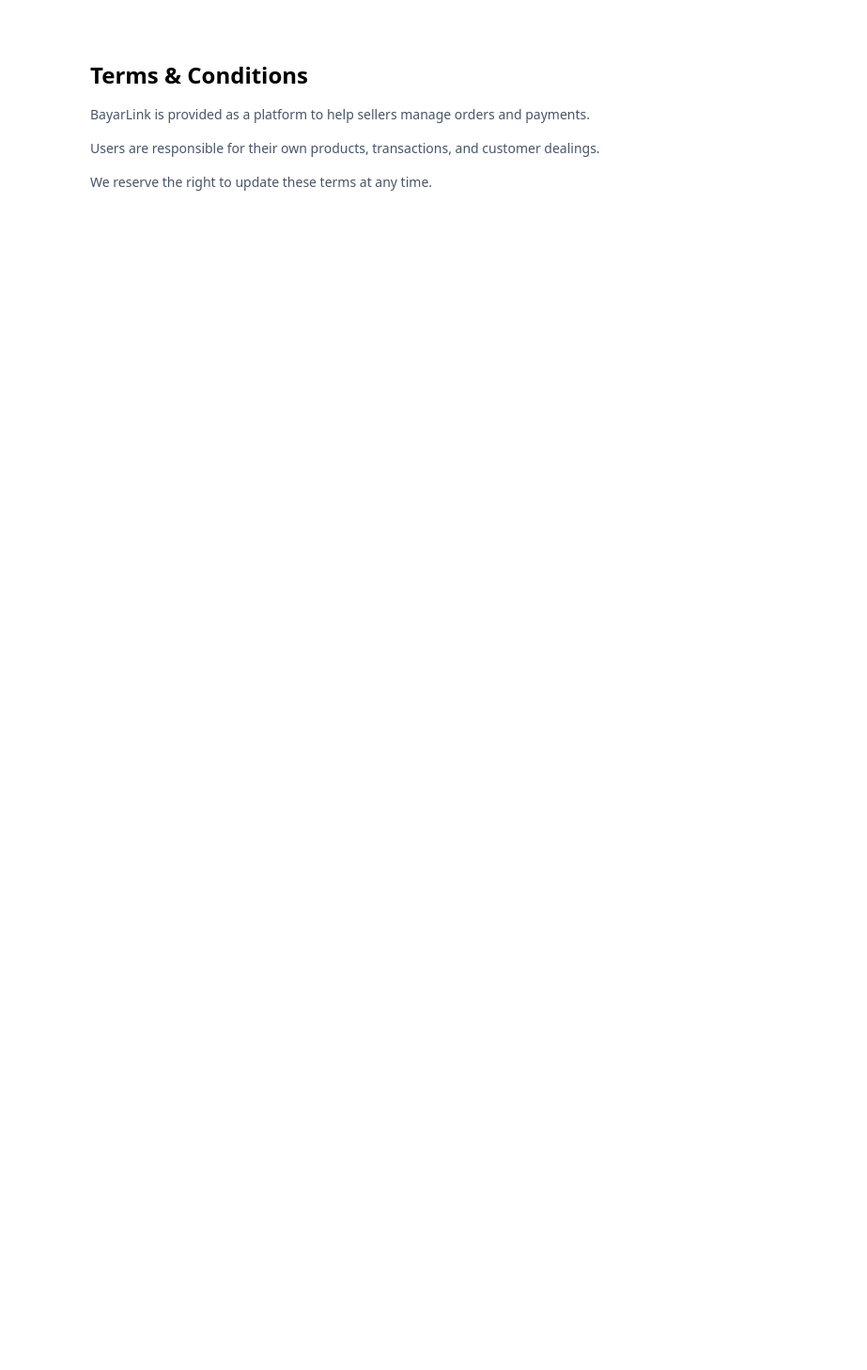
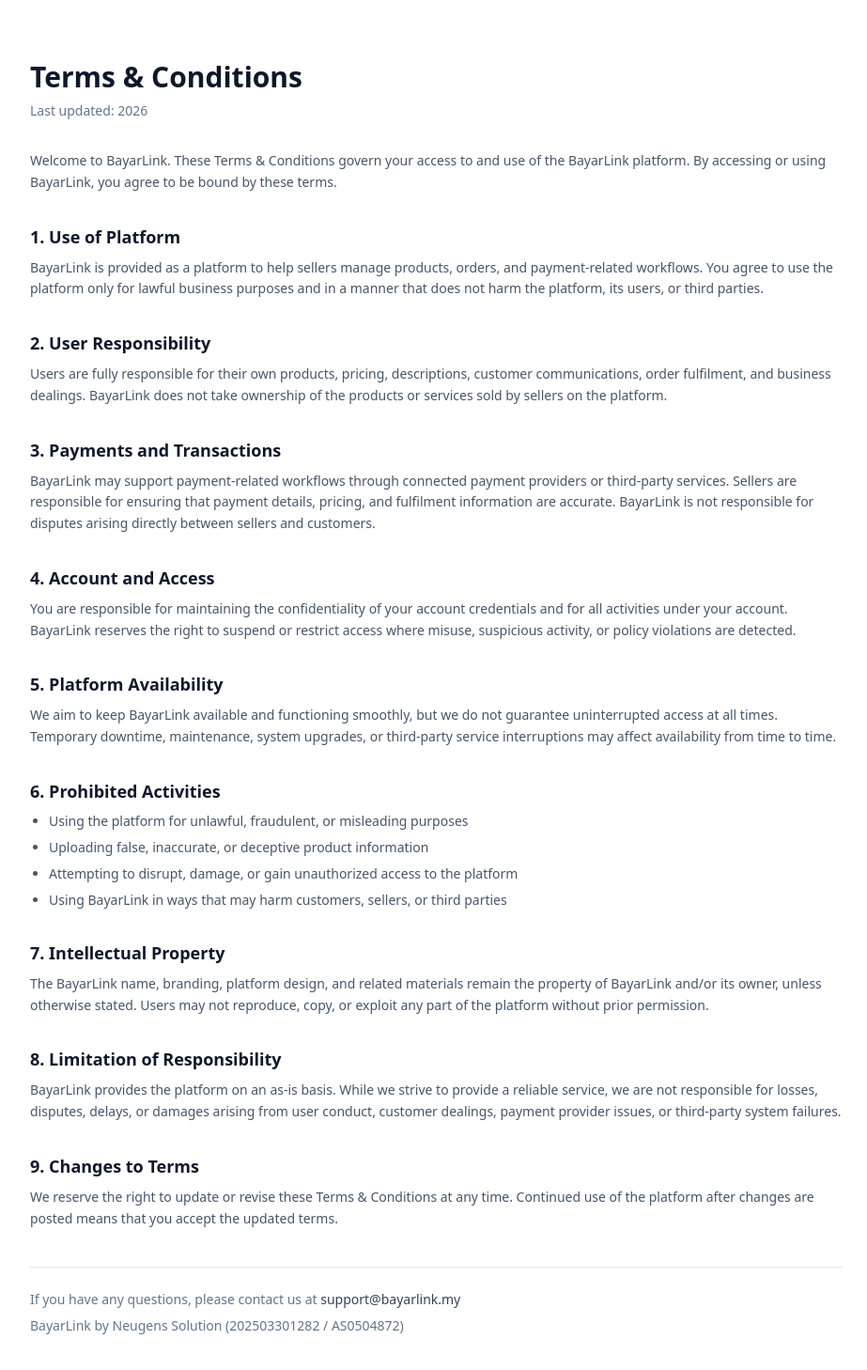
Before and after one commit to maizhakimm/pay-link, a Next.js app: page /terms in a window 1280 px wide. Shown: the top 1458 px of the page at 94% size, without its empty margins (176-1099 px from the left). Before the commit the page ends 800 px from the top, so only its background shows below. Built offline with nearby package versions, Linux system fonts and the light colour scheme.

Commit message:
Update page.tsx

```diff
--- a/src/app/terms/page.tsx
+++ b/src/app/terms/page.tsx
@@ -1,19 +1,142 @@
 export default function TermsPage() {
   return (
-    <main className="max-w-3xl mx-auto px-4 py-16">
-      <h1 className="text-2xl font-bold mb-4">Terms & Conditions</h1>
+    <main className="max-w-4xl mx-auto px-4 py-16">
+      <h1 className="text-3xl font-bold mb-2 text-slate-900">
+        Terms & Conditions
+      </h1>
 
-      <p className="text-sm text-slate-600 mb-4">
-        BayarLink is provided as a platform to help sellers manage orders and payments.
+      <p className="text-sm text-slate-500 mb-8">
+        Last updated: {new Date().getFullYear()}
       </p>
 
-      <p className="text-sm text-slate-600 mb-4">
-        Users are responsible for their own products, transactions, and customer dealings.
-      </p>
+      <section className="mb-8">
+        <p className="text-sm text-slate-600 leading-relaxed">
+          Welcome to BayarLink. These Terms & Conditions govern your access to
+          and use of the BayarLink platform. By accessing or using BayarLink,
+          you agree to be bound by these terms.
+        </p>
+      </section>
 
-      <p className="text-sm text-slate-600">
-        We reserve the right to update these terms at any time.
-      </p>
+      <section className="mb-8">
+        <h2 className="text-lg font-semibold text-slate-900 mb-2">
+          1. Use of Platform
+        </h2>
+        <p className="text-sm text-slate-600 leading-relaxed">
+          BayarLink is provided as a platform to help sellers manage products,
+          orders, and payment-related workflows. You agree to use the platform
+          only for lawful business purposes and in a manner that does not harm
+          the platform, its users, or third parties.
+        </p>
+      </section>
+
+      <section className="mb-8">
+        <h2 className="text-lg font-semibold text-slate-900 mb-2">
+          2. User Responsibility
+        </h2>
+        <p className="text-sm text-slate-600 leading-relaxed">
+          Users are fully responsible for their own products, pricing,
+          descriptions, customer communications, order fulfilment, and business
+          dealings. BayarLink does not take ownership of the products or
+          services sold by sellers on the platform.
+        </p>
+      </section>
+
+      <section className="mb-8">
+        <h2 className="text-lg font-semibold text-slate-900 mb-2">
+          3. Payments and Transactions
+        </h2>
+        <p className="text-sm text-slate-600 leading-relaxed">
+          BayarLink may support payment-related workflows through connected
+          payment providers or third-party services. Sellers are responsible for
+          ensuring that payment details, pricing, and fulfilment information are
+          accurate. BayarLink is not responsible for disputes arising directly
+          between sellers and customers.
+        </p>
+      </section>
+
+      <section className="mb-8">
+        <h2 className="text-lg font-semibold text-slate-900 mb-2">
+          4. Account and Access
+        </h2>
+        <p className="text-sm text-slate-600 leading-relaxed">
+          You are responsible for maintaining the confidentiality of your
+          account credentials and for all activities under your account.
+          BayarLink reserves the right to suspend or restrict access where
+          misuse, suspicious activity, or policy violations are detected.
+        </p>
+      </section>
+
+      <section className="mb-8">
+        <h2 className="text-lg font-semibold text-slate-900 mb-2">
+          5. Platform Availability
+        </h2>
+        <p className="text-sm text-slate-600 leading-relaxed">
+          We aim to keep BayarLink available and functioning smoothly, but we do
+          not guarantee uninterrupted access at all times. Temporary downtime,
+          maintenance, system upgrades, or third-party service interruptions may
+          affect availability from time to time.
+        </p>
+      </section>
+
+      <section className="mb-8">
+        <h2 className="text-lg font-semibold text-slate-900 mb-2">
+          6. Prohibited Activities
+        </h2>
+        <ul className="list-disc pl-5 text-sm text-slate-600 space-y-2">
+          <li>Using the platform for unlawful, fraudulent, or misleading purposes</li>
+          <li>Uploading false, inaccurate, or deceptive product information</li>
+          <li>Attempting to disrupt, damage, or gain unauthorized access to the platform</li>
+          <li>Using BayarLink in ways that may harm customers, sellers, or third parties</li>
+        </ul>
+      </section>
+
+      <section className="mb-8">
+        <h2 className="text-lg font-semibold text-slate-900 mb-2">
+          7. Intellectual Property
+        </h2>
+        <p className="text-sm text-slate-600 leading-relaxed">
+          The BayarLink name, branding, platform design, and related materials
+          remain the property of BayarLink and/or its owner, unless otherwise
+          stated. Users may not reproduce, copy, or exploit any part of the
+          platform without prior permission.
+        </p>
+      </section>
+
+      <section className="mb-8">
+        <h2 className="text-lg font-semibold text-slate-900 mb-2">
+          8. Limitation of Responsibility
+        </h2>
+        <p className="text-sm text-slate-600 leading-relaxed">
+          BayarLink provides the platform on an as-is basis. While we strive to
+          provide a reliable service, we are not responsible for losses,
+          disputes, delays, or damages arising from user conduct, customer
+          dealings, payment provider issues, or third-party system failures.
+        </p>
+      </section>
+
+      <section className="mb-10">
+        <h2 className="text-lg font-semibold text-slate-900 mb-2">
+          9. Changes to Terms
+        </h2>
+        <p className="text-sm text-slate-600 leading-relaxed">
+          We reserve the right to update or revise these Terms & Conditions at
+          any time. Continued use of the platform after changes are posted means
+          that you accept the updated terms.
+        </p>
+      </section>
+
+      <div className="border-t pt-6 text-sm text-slate-500">
+        <p>
+          If you have any questions, please contact us at{" "}
+          <span className="font-medium text-slate-700">
+            support@bayarlink.my
+          </span>
+        </p>
+
+        <p className="mt-2">
+          BayarLink by Neugens Solution (202503301282 / AS0504872)
+        </p>
+      </div>
     </main>
   )
 }
```
